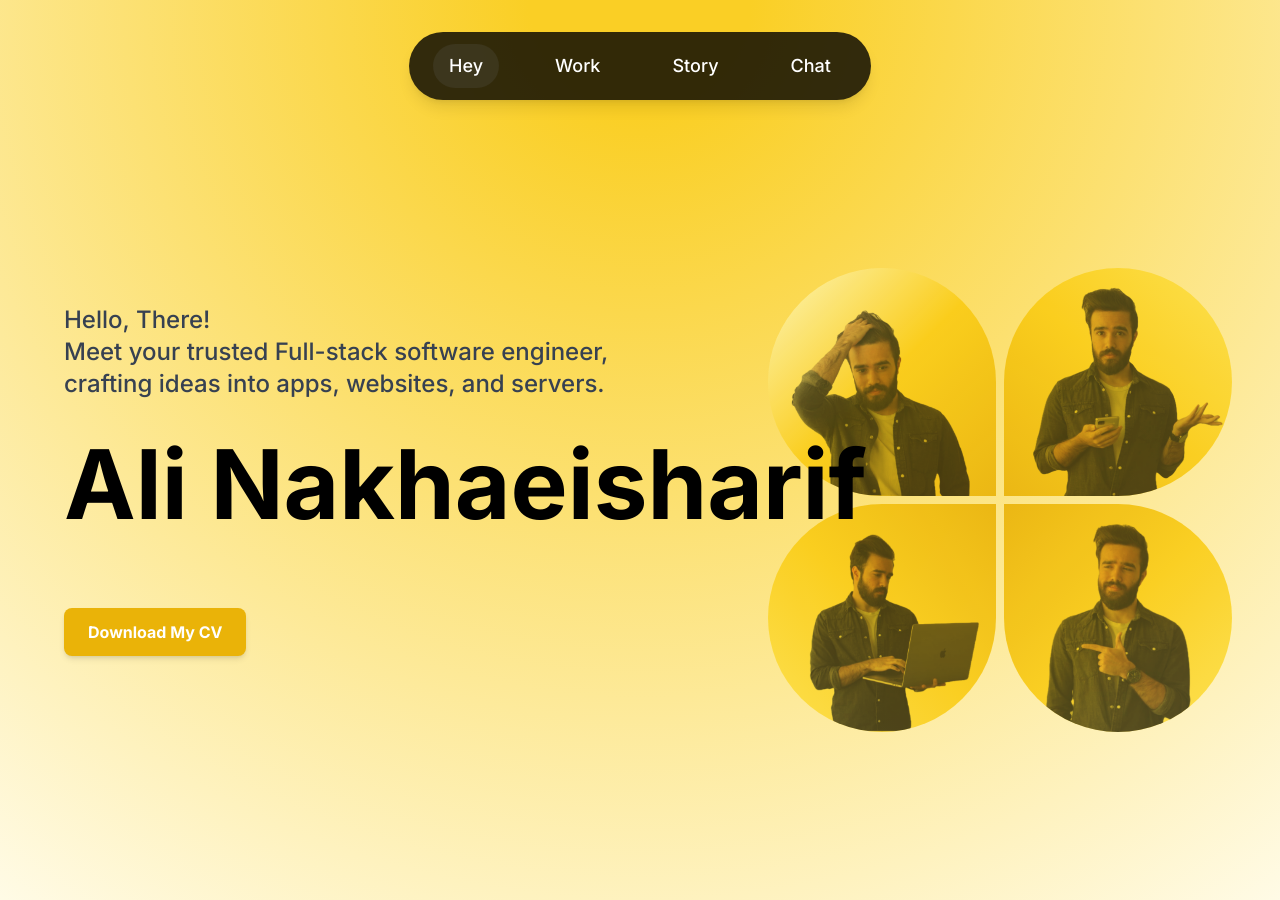
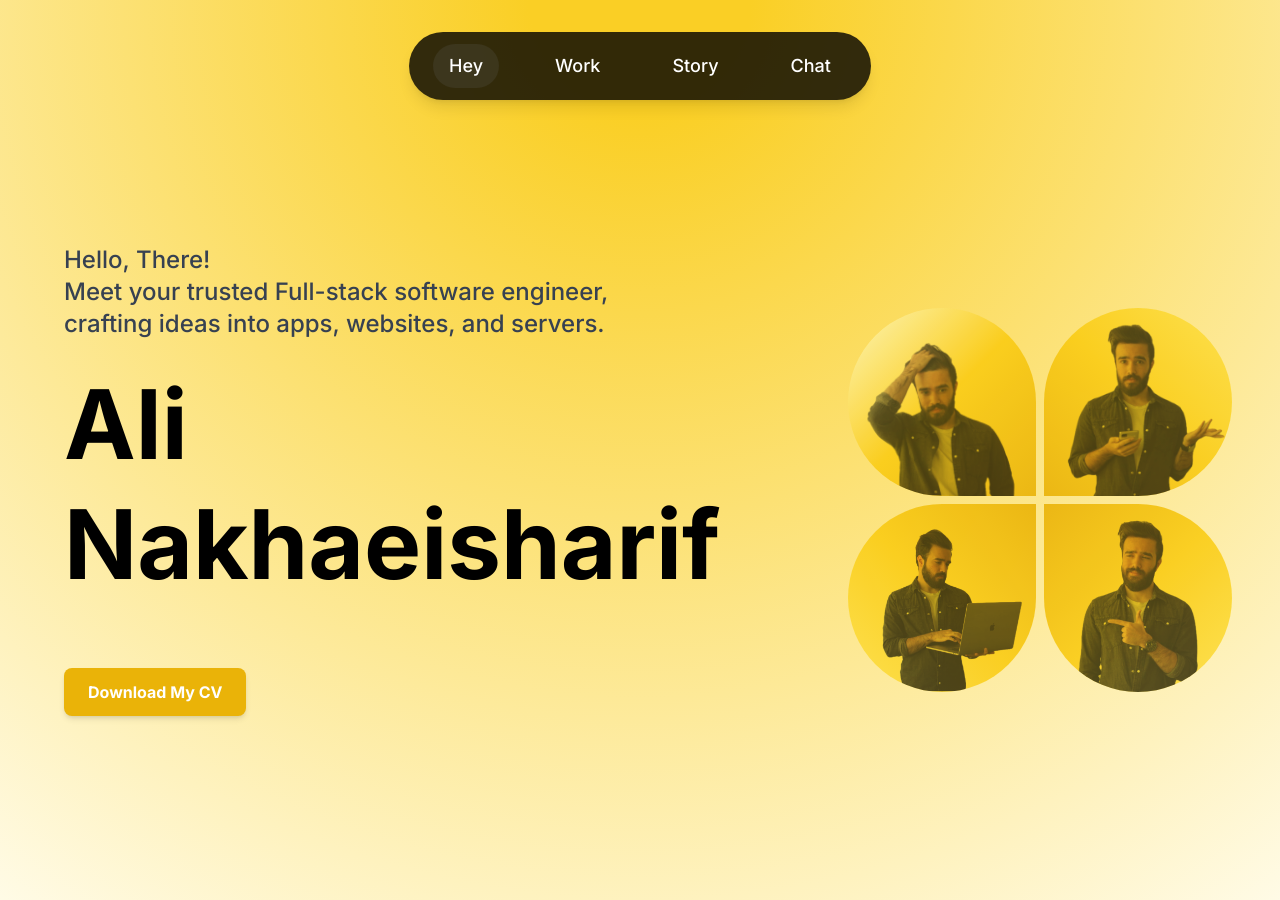
Before and after one commit to alinakhaee/portfolio, a React (Create React App) app: page / in a window 1280 px wide. Built offline with nearby package versions, Linux system fonts and the light colour scheme.

Commit message:
make the whole site responsive

```diff
--- a/src/App.js
+++ b/src/App.js
@@ -5,6 +5,7 @@ import WorkCards from './components/WorkCards';
 import chatImg from './chat.svg';
 import StoryTimeline from './components/StoryTimeLine';
 import ContactForm from './components/ContactForm';
+import AnimatedStarBackground from './components/AnimatedGradientBackground';
 
 const sectionGradientColors = {
   Hey: { start: '#facf25', end: '#fffbe6' },
@@ -78,7 +79,7 @@ export default function App() {
     content = <MainContent />;
   } else if (selectedSection === 'Work') {
     content = (
-      <div className="flex flex-col items-center justify-start mt-10 min-h-screen w-full px-4">
+      <div className="flex flex-col items-center justify-start mt-10 w-full px-4 flex-grow">
         <h1 className="text-4xl font-bold text-gray-100 mb-10 text-center">
           Related Experience
         </h1>
@@ -89,13 +90,13 @@ export default function App() {
     );
   } else if (selectedSection === 'Story') {
     content = (
-      <div className="flex flex-col items-center justify-start mt-5 min-h-screen overflow-y-auto">
+      <div className="flex flex-col items-center justify-start mt-5 overflow-y-auto">
         <StoryTimeline />
       </div>
     );
   } else if (selectedSection === 'Chat') {
     content = (
-      <div className="flex flex-col items-center justify-start mt-5 min-h-screen p-4 md:p-8 text-white flex-grow">
+      <div className="flex flex-col items-center justify-start mt-5 p-4 md:p-8 text-white flex-grow">
         <div className="container mx-auto flex flex-col flex-grow w-full">
           <div className="flex flex-col md:flex-row gap-8 items-stretch flex-grow">
             {/* Left Column: Text content and contact details */}
@@ -174,6 +175,7 @@ export default function App() {
       fontFamily: 'Inter, sans-serif',
       overflowX: 'hidden',
     }}>
+      <AnimatedStarBackground selectedSection={selectedSection} sectionGradientColors={sectionGradientColors} />
       {/* Previous gradient layer */}
       <div style={{
         position: 'absolute',
@@ -184,7 +186,7 @@ export default function App() {
         background: `radial-gradient(circle at top center, ${prevGradient.start} 40%, ${prevGradient.end} 100%)`,
         opacity: isTransitioning ? 1 : 0,
         transition: 'opacity 0.2s ease-in-out',
-        zIndex: 0,
+        zIndex: 1,
       }} />
       {/* Next gradient layer */}
       <div style={{
@@ -196,16 +198,18 @@ export default function App() {
         background: `radial-gradient(circle at top center, ${nextGradient.start} 10%, ${nextGradient.end} 100%)`,
         opacity: isTransitioning ? 0 : 1,
         transition: 'opacity 0.8s ease-in-out',
-        zIndex: 1,
+        zIndex: 2,
       }} />
-      <div className="relative z-10">
+      {/* Ensure this container can grow and arrange Header and content slot vertically */}
+      <div className="relative z-10 flex flex-col flex-grow">
         <Header onNavClick={handleGradientChange} />
+        {/* Ensure this content slot can grow */}
         <div style={{
           opacity: contentFade ? 1 : 0,
           transition: 'opacity 0.8s ease-in-out',
           width: '100%',
           overflowX: 'hidden',
-        }}>
+        }} className="flex-grow flex flex-col">
           {content}
         </div>
       </div>
--- /dev/null
+++ b/src/components/AnimatedGradientBackground.js
@@ -0,0 +1,75 @@
+import React, { useEffect, useRef, useMemo } from 'react';
+
+const AnimatedGradientBackground = ({ selectedSection, sectionGradientColors }) => {
+  const backgroundRef = useRef(null);
+  // Define default colors stably
+  const defaultColors = useMemo(() => ({ start: '#2a2a2a', end: '#5a5a5a' }), []);
+
+  // useEffect to update CSS custom properties when section or colors change
+  useEffect(() => {
+    const currentColors = sectionGradientColors?.[selectedSection] || defaultColors;
+    if (backgroundRef.current) {
+      backgroundRef.current.style.setProperty('--start-color', currentColors.start);
+      backgroundRef.current.style.setProperty('--end-color', currentColors.end);
+    }
+  }, [selectedSection, sectionGradientColors, defaultColors]);
+
+  // Memoize the style object for the div to prevent re-creation on every render
+  const divStyle = useMemo(() => ({
+    // Initial values for CSS vars are provided via fallbacks in the var() function
+    background: `radial-gradient(circle at 50% 50%, var(--start-color, ${defaultColors.start}) 0%, var(--end-color, ${defaultColors.end}) 70%, var(--start-color, ${defaultColors.start}) 100%)`,
+    backgroundSize: '180% 180%',
+    height: '100vh',
+    width: '100vw',
+    position: 'fixed',
+    top: 0,
+    left: 0,
+    zIndex: -1,
+    animation: 'animateRadialGradient 10s ease-in-out infinite',
+    // Attempt to transition colors smoothly. This is browser-dependent for gradients.
+    // The transition is on the CSS custom properties themselves.
+    // Note: Direct transition on custom properties used in gradients might not be universally smooth.
+    // An alternative is to transition 'background' but that might still fight with the animation.
+    // For now, this primarily aims to allow the spatial animation to continue.
+    // A more complex setup with layered elements would be needed for guaranteed smooth color fades AND spatial animation.
+  }), [defaultColors]); // Depends only on stable defaultColors
+
+  return (
+    <>
+      <style>
+        {`
+          /* Apply transitions to the custom properties if the browser supports it well for gradients */
+          /* This is an experimental part for smooth color change, the spatial animation is the main part */
+          .animated-gradient-background-div {
+            transition: --start-color 0.5s ease-in-out, --end-color 0.5s ease-in-out;
+          }
+
+          @keyframes animateRadialGradient {
+            0% {
+              background-position: 30% 30%;
+            }
+            25% {
+              background-position: 70% 30%;
+            }
+            50% {
+              background-position: 70% 70%;
+            }
+            75% {
+              background-position: 30% 70%;
+            }
+            100% {
+              background-position: 30% 30%;
+            }
+          }
+        `}
+      </style>
+      <div
+        ref={backgroundRef}
+        className="animated-gradient-background-div" // Class for potential transitions on CSS vars
+        style={divStyle}
+      />
+    </>
+  );
+};
+
+export default AnimatedGradientBackground;
--- a/src/components/MainContent.js
+++ b/src/components/MainContent.js
@@ -16,13 +16,13 @@ export default function MainContent() {
 
   return (
     <main className="relative flex flex-col justify-start md:justify-center flex-grow px-4 py-8 w-full min-h-screen overflow-hidden">
-      {/* Text Content - ensure it has a higher z-index if it might overlap */}
-      <div className="z-10 w-full max-w-4xl self-center md:self-start mb-10 md:mb-0 md:pb-[5vmin]"> {/* Added padding-bottom to avoid overlap */}
+      {/* Text Content - Adjust width for md+ screens */}
+      <div className={`z-10 w-full md:w-[60%] lg:w-[55%] self-center md:self-start mb-10 md:mb-0 md:pb-[5vmin] transition-all duration-1000 ease-in-out ${startAnimation ? 'opacity-100 translate-y-0 scale-100' : 'opacity-0 translate-y-6 scale-95'}`}>
         <p className={`text-lg md:text-xl lg:text-2xl mx-auto md:mx-12 font-medium text-gray-700 mb-4 md:mb-6 leading-relaxed text-center md:text-left transition-all duration-1000 ease-in-out ${startAnimation ? 'opacity-100 translate-y-0 scale-100' : 'opacity-0 translate-y-6 scale-95'}`}>
           Hello, There! <br /> Meet your trusted Full-stack software engineer, <br />crafting ideas into apps, websites, and servers.
         </p>
         <h1
-          className={`font-bold text-black leading-tight whitespace-nowrap mb-8 md:mb-16 mx-auto md:mx-12 text-center md:text-left transition-all duration-1000 ease-in-out delay-200 ${startAnimation ? 'opacity-100 translate-y-0 scale-100' : 'opacity-0 translate-y-6 scale-95'}`}
+          className={`font-bold text-black leading-tight mb-8 md:mb-16 mx-auto md:mx-12 text-center md:text-left transition-all duration-1000 ease-in-out delay-200 ${startAnimation ? 'opacity-100 translate-y-0 scale-100' : 'opacity-0 translate-y-6 scale-95'}`}
           style={{
             fontSize: 'clamp(2.5rem, 10vw, 6rem)',
           }}
@@ -41,12 +41,12 @@ export default function MainContent() {
         </div>
       </div>
 
-      {/* Flower Image Grid Container - Larger and Repositioned */}
+      {/* Flower Image Grid Container - Add max width/height for md+ screens */}
       <div
         className={`relative grid grid-cols-2 z-0
                    w-full aspect-square p-1
-                   md:absolute md:w-[60vmin] md:h-[60vmin] md:aspect-auto
-                   md:top-1/2 md:right-[5vmin] md:transform md:-translate-y-1/2
+                   md:absolute md:w-[40vmin] md:h-[40vmin] lg:w-[50vmin] lg:h-[50vmin] 2xl:w-[75vmin] 2xl:h-[75vmin] 2xl:max-w-[900px] 2xl:max-h-[900px] md:aspect-auto
+                   md:top-[26%] md:right-[5vmin] md:transform md:-translate-y-1/2 lg:top-[26%] lg:transform lg:-translate-y-1/2 xl:top-1/2 xl:right-[5vmin] xl:transform xl:-translate-y-1/2
                    transition-all duration-1000 ease-in-out delay-500
                    ${startAnimation ? 'opacity-100 md:opacity-90 scale-100' : 'opacity-0 scale-90'}`}
       >
```
